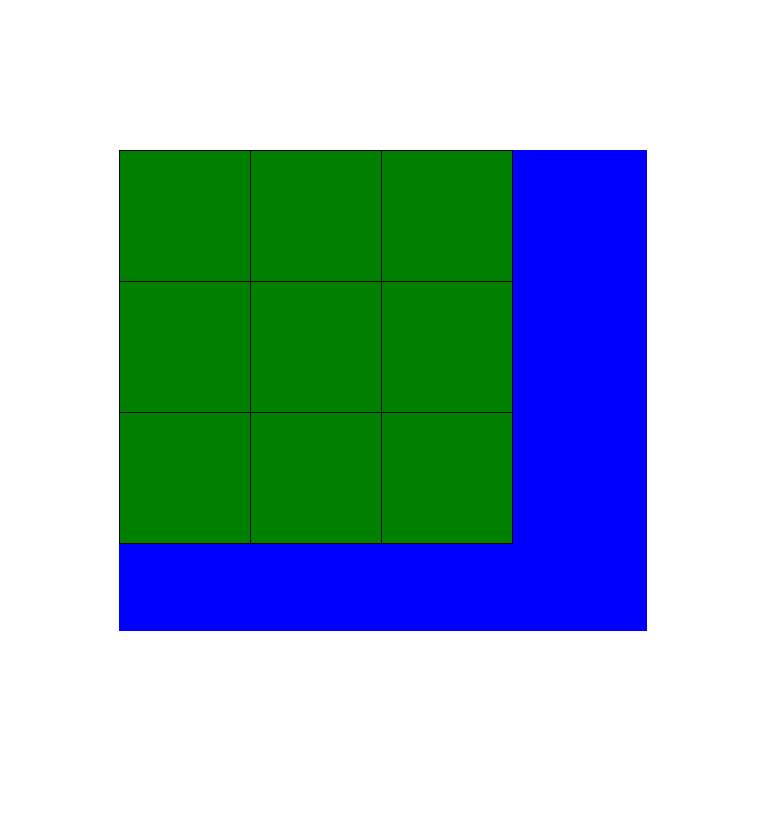
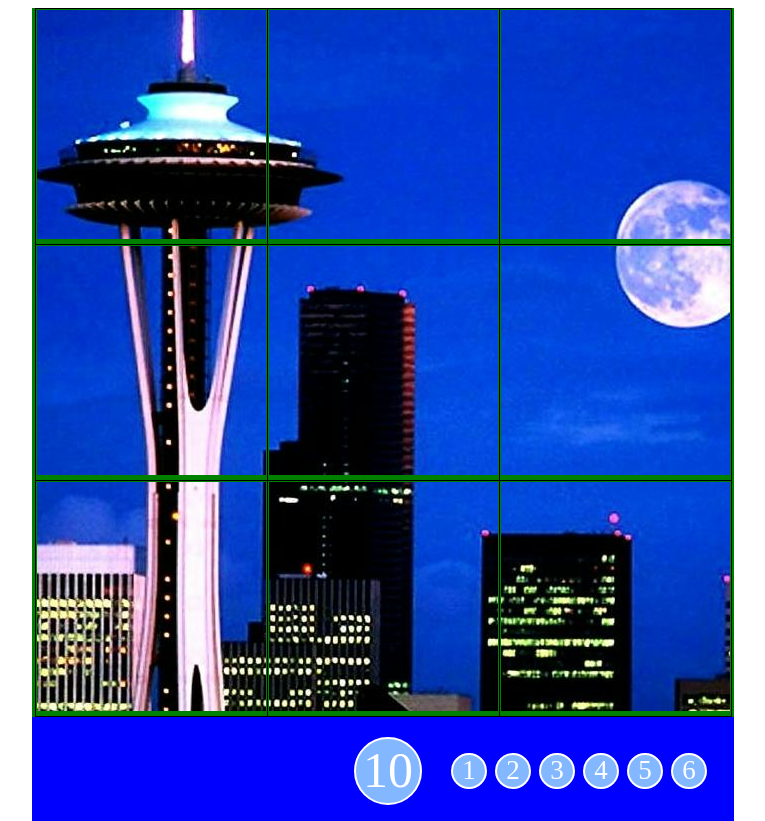
Before and after one commit to gothide/robot-prova, a plain HTML site: page index.html in a window 1280 px wide. Shown: the top 821 px of the page, without its empty margins (257-1022 px from the left). Before the commit the page ends 800 px from the top, so only its background shows below. Drawn offline with Linux system fonts and the light colour scheme.

Commit message:
modifiche al css

```diff
--- a/index.html
+++ b/index.html
@@ -15,23 +15,33 @@
             <table id="cells">
 
                 <tr class="singleRow">
-                    <td class ="singleCell"></td>
-                    <td class ="singleCell"></td>
-                    <td class ="singleCell"></td>
+                    <td class ="singleCell"><img style="width: 100%" src="img/1.jpg" alt=""></td>
+                    <td class ="singleCell"><img style="width: 100%" src="img/2.jpg" alt=""></td>
+                    <td class ="singleCell"><img style="width: 100%" src="img/3.jpg" alt=""></td>
                 </tr>
 
                 <tr class="singleRow">
-                    <td class ="singleCell"></td>
-                    <td class ="singleCell"></td>
-                    <td class ="singleCell"></td>
+                    <td class ="singleCell"><img style="width: 100%" src="img/4.jpg" alt=""></td>
+                    <td class ="singleCell"><img style="width: 100%" src="img/5.jpg" alt=""></td>
+                    <td class ="singleCell"><img style="width: 100%" src="img/6.jpg" alt=""></td>
                 </tr>
 
                 <tr class="singleRow">
-                    <td class ="singleCell"></td>
-                    <td class ="singleCell"></td>
-                    <td class ="singleCell"></td>
+                    <td class ="singleCell"><img style="width: 100%" src="img/7.jpg" alt=""></td>
+                    <td class ="singleCell"><img style="width: 100%" src="img/8.jpg" alt=""></td>
+                    <td class ="singleCell"><img style="width: 100%" src="img/9.jpg" alt=""></td>
                 </tr>
 
+        </div>
+
+        <div id="ws-circle">
+            <div class="ws-flag" id="ws-timer">10</div>
+            <div class="ws-flag" id="num-1">1</div>
+            <div class="ws-flag" id="num-2">2</div>
+            <div class="ws-flag" id="num-3">3</div>
+            <div class="ws-flag" id="num-4">4</div>
+            <div class="ws-flag" id="num-5">5</div>
+            <div class="ws-flag" id="num-6">6</div>
         </div>
 
     </div>
--- a/style.css
+++ b/style.css
@@ -1,35 +1,33 @@
-* {
-    padding: 0;
-    margin: 0;
-    box-sizing: border-box;
-}
+/** {*/
+/*    padding: 0;*/
+/*    margin: 0;*/
+/*    box-sizing: border-box;*/
+/*}*/
 
 #game-main {
     background-color: blue;
-    /* border: none;
-    box-sizing:border-box */
-    /*display: flex;*/
-    margin: 150px auto;
-    width: 528px;
-    height: 481px;
+    margin: 0px auto;
+    width: 702px;
+    height: 1021px;
 }
+
 
 
 #game {
     background-color: green;
-    gap: 0.5rem;
-    height: 82%;
-    /* width: 80%; */
-    margin: 10 auto;
-    aspect-ratio: 1 / 1;
-
-    margin: 0auto;
+/*    gap: 0.5rem;*/
+/*    !* height: 82%; *!*/
+/*    !* width: 80%; *!*/
+/*    margin: 10 auto;*/
+/*    aspect-ratio: 1 / 1;*/
+/*    */
+/*    margin: 0auto;*/
 }
 
 
 #cells {
-    height: 100%;
-    width: 100%;
+/*    height: 100%;*/
+/*    width: 100%;*/
 }
 
 #cells table {
@@ -37,19 +35,63 @@
 }
 
 .singleRow {
-    /* height: 30%;
-    display: flex; */
+    width: 100%;
+/*    display: flex;*/
+/*    flex-wrap: nowrap;*/
+/*    align-content: space-around;*/
+/*    justify-content: center;*/
 }
 
 .singleCell {
     border: 1px solid black;
-    aspect-ratio: 1 / 1;
-    width: 30%;
+/*    aspect-ratio: 1 / 1;*/
+/*}*/
+/*.singleCell >div> img {*/
+/*    justify-content: center;*/
+/*    background-position: center; !* Added *!*/
+/*    background-size: cover; !* Added *!*/
+/*    background-repeat: no-repeat;*/
 }
 
 
+table {
+    border-collapse: collapse;
+    border-spacing: 0;
+    margin: auto;
+}
 
-table {
-border-collapse: collapse;
-border-spacing: 0;
+#ws-circle {
+    position: absolute;
+    justify-content: center;
+    align-items: center;
+    top: 724px;
+    display: inline-flex;
+    padding: 0 0 0 318px;
 }
+
+#ws-timer {
+    width: 64px;
+    margin-right: 25px;
+    height: 64px;
+    border-radius: 34px;
+    font-size: 50px;
+    line-height: 63px;
+}
+
+.ws-flag {
+    display: inline-block;
+    width: 32px;
+    height: 32px;
+    /* background: rgba(255,255,255,0.9); */
+    margin: 13px 4px;
+    border-radius: 20px;
+    font-size: 27px;
+    /* line-height: 31px; */
+    background-color: #83B7FF;
+    color: #fff;
+    /* z-index: 1; */
+    text-align: center;
+    /* background-position: center; */
+    /* background-size: contain; */
+    border: 2px solid #fff;
+}
```
Also changed, not shown: index.js (+29 -0 lines), img/1.jpg (added), img/2.jpg (added), img/3.jpg (added), img/4.jpg (added), img/5.jpg (added), img/6.jpg (added), img/7.jpg (added), img/8.jpg (added), img/9.jpg (added).
